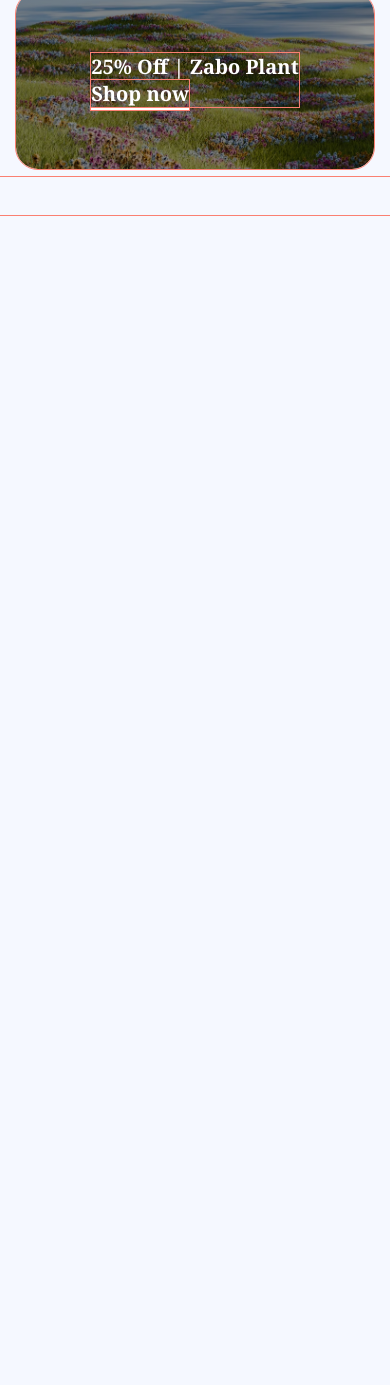
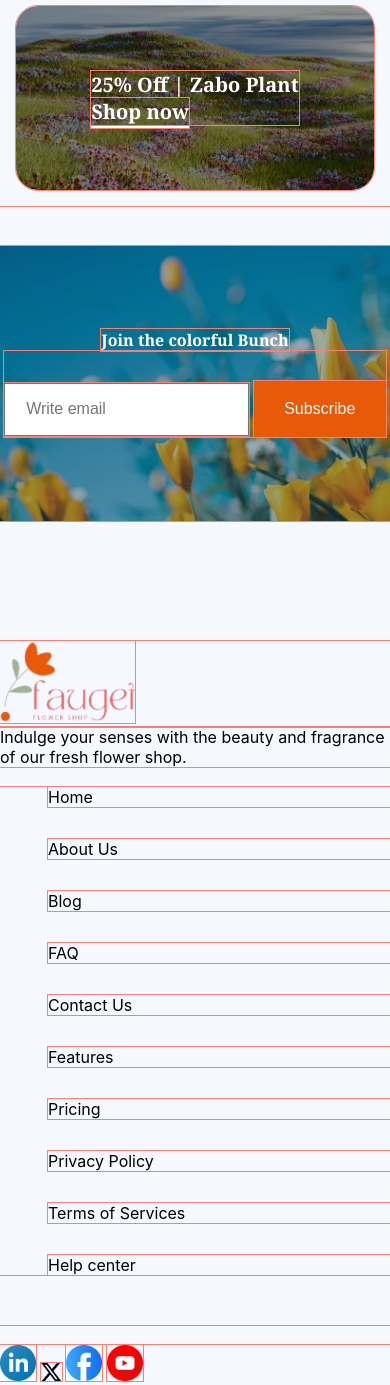
Before and after one commit to samfisher58/B12A02-Responsive-Flowers, a plain HTML site: page index.html in a window 390 px wide. Shown: the part 3944-5329 px from the top of the page. Before the commit the page ends 4160 px from the top, so only its background shows below. Drawn offline with Linux system fonts and the light colour scheme.

Commit message:
final touch

```diff
--- a/index.html
+++ b/index.html
@@ -153,8 +153,46 @@
     </main>
 
     <footer>
+      <div class="colorful-brunch">
+        <h3 class="join noto-serif">Join the colorful Bunch</h3>
+      <form action="">
+        <input type="email" name="" id="" placeholder="Write email">
+        <input class="btn-priamary" type="button" value="Subscribe">
+      </form>
+      </div>
 
+      <section class="end ">
+        <div class="logo&text">
+          <div>
+            <figure><img src="./assets/logo.png" alt=""></figure>
+          </div>
+          <p class="inter">
+            Indulge your senses with the beauty and fragrance of our fresh flower shop.
+          </p>
+        </div>
 
+      <nav class="end-navigation">
+        <ul>
+            <li class="inter">Home</li>
+            <li class="inter">About Us</li>
+            <li class="inter">Blog</li>
+            <li class="inter">FAQ</li>
+            <li class="inter">Contact Us</li>
+            <li class="inter">Features</li>
+            <li class="inter">Pricing</li>
+            <li class="inter">Privacy Policy</li>
+            <li class="inter">Terms of Services</li>
+            <li class="inter">Help center</li>
+          </ul>
+      </nav>
+
+      <div class="icon-container">
+        <img src="./assets/icon-linkedin.png" alt="">
+        <img src="./assets/icon-twitter.png" alt="">
+        <img src="./assets/icon-facebook.png" alt="">
+        <img src="./assets/icon-youtube.png" alt="">
+      </div>
+      </section>
     </footer>
   </body>
 </html>
--- a/styles/flower.css
+++ b/styles/flower.css
@@ -179,7 +179,7 @@ font-size: 1.375rem;
 
 .box-container {
       display: flex;
-      height: 425px;
+      height: 600px;
       width: 100%;
       gap: 28px;
       margin-bottom: 120px;
@@ -242,6 +242,40 @@ font-size: 1.375rem;
 }
 .bloom>h3, .ana>h3{
     font-size:1.25rem;
+}
+.colorful-brunch{
+    background-image: url(../assets/news-letter-bg.png);
+    background-repeat: no-repeat;
+    background-size: cover;
+    margin-bottom: 120px;
+    min-height: 540px;
+    display: flex;
+    flex-direction: column;
+    justify-content: center;
+    align-items: center;
+}
+.colorful-brunch input[type="email"] {
+  padding: 15.5px 540px 15.5px 20px;
+  font-size: 1rem;
+}
+
+.join{
+    font-size: 3.125rem;
+    color: white;
+    font-weight: 700;
+}
+.end{
+    max-width: 1440px;
+    display: grid;
+    grid-template-columns: repeat(3,1fr);
+    gap: 107px;
+}
+
+.end-navigation ul{
+    display: grid;
+    grid-template-columns: repeat(2, 1fr);
+    row-gap: 32px;
+    margin-bottom: 50px;
 }
 
 /* responsive style */
@@ -398,4 +432,47 @@ font-size: 1rem;
 .bloom>h3, .ana>h3{
     font-size:1.25rem;
 }
+/* footer style */
+.colorful-brunch{
+    background-image: url(../assets/news-letter-bg.png);
+    background-repeat: no-repeat;
+    background-size: cover;
+    min-height: 275px;
+    display: flex;
+    flex-direction: column;
+    justify-content: center;
+    align-items: center;
 }
+.colorful-brunch input[type="email"] {
+  padding: 15.5px 14px 15.5px 20px;
+  font-size: 1rem;
+  max
+
+}
+.join{
+    font-size: 1rem;
+    color: white;
+    font-weight: 700;
+}
+.colorful-brunch >button {
+    background-color: #E95A08;
+    color: white;
+    font-size: .875rem;
+    padding: 19px 12px;
+    border: none;
+
+}
+.end{
+    max-width: 1440px;
+    display: grid;
+    grid-template-columns: 1fr;
+    gap: 20px;
+
+}
+.end-navigation ul{
+    display: grid;
+    grid-template-columns: 1fr;
+    margin-bottom: 50px;
+}
+
+}
```
